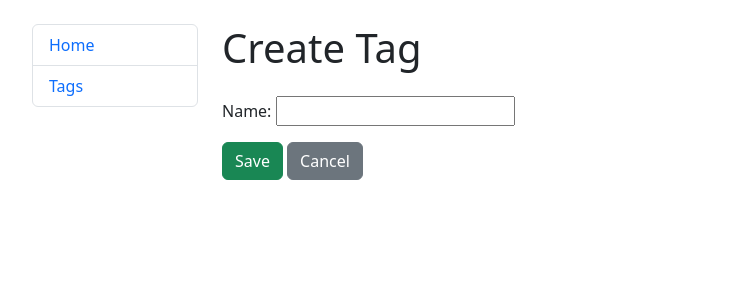
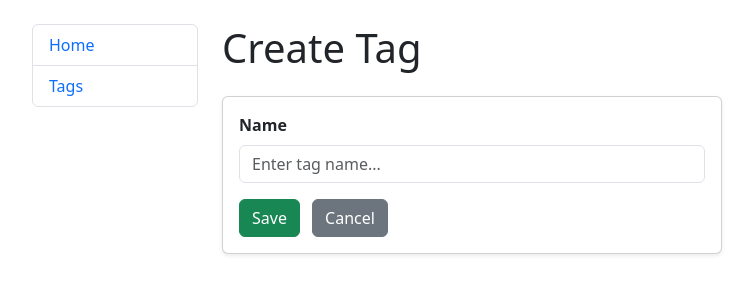
Before and after one commit to oleksijgrabovij/todo-list, a Django app: page /tags/create/ in a window 1280 px wide. Shown: the top 300 px of the page, without its empty margins (50-803 px from the left). Run offline with Django 5.2, Linux system fonts and the light colour scheme.

Commit message:
feat: add update delete complete/undo task toggle

```diff
--- a/todo/forms.py
+++ b/todo/forms.py
@@ -1,4 +1,4 @@
-from todo.models import Task
+from todo.models import Task, Tag
 from django import forms
 
 class TaskForm(forms.ModelForm):
@@ -10,3 +10,16 @@ class TaskForm(forms.ModelForm):
             "deadline": forms.DateTimeInput(attrs={"class": "form-control", "type": "datetime-local"}),
             "tags": forms.CheckboxSelectMultiple(),
         }
+
+
+class TagForm(forms.ModelForm):
+    class Meta:
+        model = Tag
+        fields = ["name"]
+        widgets = {
+            "name": forms.TextInput(
+                attrs={"class": "form-control",
+                       "placeholder": "Enter tag name..."
+                }
+            )
+        }
--- a/todo/templates/todo/tag_form.html
+++ b/todo/templates/todo/tag_form.html
@@ -2,15 +2,29 @@
 
 {% block content %}
 <div class="mb-4">
-    <h1>Create Tag</h1>
+    <h1>{% if form.instance.pk %}Update{% else %}Create{% endif %} Tag</h1>
 </div>
 
-<form action="" method="post">
-    {% csrf_token %}
-    <!-- Form fields generated by Django -->
-    {{ form.as_p }}
+<div class="card shadow-sm" style="max-width: 500px;">
+    <div class="card-body">
+        <form action="" method="post">
+            {% csrf_token %}
 
-    <input type="submit" value="Save" class="btn btn-success">
-    <a href="{% url 'todo:tag-list' %}" class="btn btn-secondary">Cancel</a>
-</form>
+            {% for field in form %}
+                <div class="mb-3">
+                    <label class="form-label fw-bold">{{ field.label }}</label>
+                    {{ field }}
+                    {% for error in field.errors %}
+                        <div class="text-danger small mt-1">{{ error }}</div>
+                    {% endfor %}
+                </div>
+            {% endfor %}
+
+            <div class="mt-3">
+                <input type="submit" value="Save" class="btn btn-success">
+                <a href="{% url 'todo:tag-list' %}" class="btn btn-secondary ms-2">Cancel</a>
+            </div>
+        </form>
+    </div>
+</div>
 {% endblock %}
--- a/todo/templates/todo/tag_list.html
+++ b/todo/templates/todo/tag_list.html
@@ -18,8 +18,8 @@
         {% for tag in tag_list %}
         <tr>
             <td class="align-middle">{{ tag.name }}</td>
-            <td><a href="#" class="btn btn-secondary btn-sm">Update</a></td>
-            <td><a href="#" class="btn btn-secondary btn-sm">Delete</a></td>
+            <td><a href="{% url 'todo:tag-update' pk=tag.id %}" class="btn btn-secondary btn-sm">Update</a></td>
+            <td><a href="{% url 'todo:tag-delete' pk=tag.id %}" class="btn btn-secondary btn-sm">Delete</a></td>
         </tr>
         {% empty %}
         <tr>
--- a/todo/urls.py
+++ b/todo/urls.py
@@ -1,4 +1,14 @@
-from todo.views import TaskListView, TagListView, TagCreateView, TaskCreateView
+from todo.views import (
+    TaskListView,
+    TagListView,
+    TagCreateView,
+    TaskCreateView,
+    TagUpdateView,
+    TagDeleteView,
+    TaskUpdateView,
+    TaskDeleteView,
+    TaskStatusUpdateView,
+)
 from django.urls import path
 
 app_name = "todo"
@@ -8,4 +18,9 @@ urlpatterns = [
     path("tags/", TagListView.as_view(), name="tag-list"),
     path("tags/create/", TagCreateView.as_view(), name="tag-create"),
     path("tasks/create/", TaskCreateView.as_view(), name="task-create"),
+    path("tags/<int:pk>/update/", TagUpdateView.as_view(), name="tag-update"),
+    path("tags/<int:pk>/delete/", TagDeleteView.as_view(), name="tag-delete"),
+    path("tasks/<int:pk>/update/", TaskUpdateView.as_view(), name="task-update"),
+    path("tasks/<int:pk>/delete/", TaskDeleteView.as_view(), name="task-delete"),
+    path("tasks/<int:pk>/toggle/", TaskStatusUpdateView.as_view(), name="task-toggle")
 ]
--- a/todo/views.py
+++ b/todo/views.py
@@ -1,8 +1,9 @@
-from django.shortcuts import render
-from django.views import generic
+from django.shortcuts import render, get_object_or_404, redirect
+from django.views import generic, View
+from django.views.generic import UpdateView, DeleteView
 from todo.models import Task, Tag
 from django.urls import reverse_lazy
-from todo.forms import TaskForm
+from todo.forms import TaskForm, TagForm
 
 
 class TaskListView(generic.ListView):
@@ -15,7 +16,7 @@ class TagListView(generic.ListView):
 
 class TagCreateView(generic.CreateView):
     model = Tag
-    fields = ["name"]
+    form_class = TagForm
     success_url = reverse_lazy("todo:tag-list")
 
 
@@ -23,3 +24,33 @@ class TaskCreateView(generic.CreateView):
     model = Task
     form_class = TaskForm
     success_url = reverse_lazy("todo:task-list")
+
+
+class TagUpdateView(generic.UpdateView):
+    model = Tag
+    form_class = TagForm
+    success_url = reverse_lazy("todo:tag-list")
+
+
+class TagDeleteView(generic.DeleteView):
+    model = Tag
+    success_url = reverse_lazy("todo:tag-list")
+
+
+class TaskUpdateView(generic.UpdateView):
+    model = Task
+    form_class = TaskForm
+    success_url = reverse_lazy("todo:task-list")
+
+
+class TaskDeleteView(generic.DeleteView):
+    model = Task
+    success_url = reverse_lazy("todo:task-list")
+
+
+class TaskStatusUpdateView(View):
+    def get(self, request, pk):
+        task = get_object_or_404(Task, pk=pk) # Get task or return 404 error
+        task.is_done = not task.is_done # Toggle the boolean status
+        task.save() # Save changes to the database
+        return redirect("todo:task-list")  # Redirect back to home page
```
Also changed, not shown: todo/templates/todo/tag_confirm_delete.html (added, +21 -0 lines), todo/templates/todo/task_confirm_delete.html (added, +21 -0 lines), todo/templates/todo/task_list.html (+4 -4 lines), db.sqlite3.
